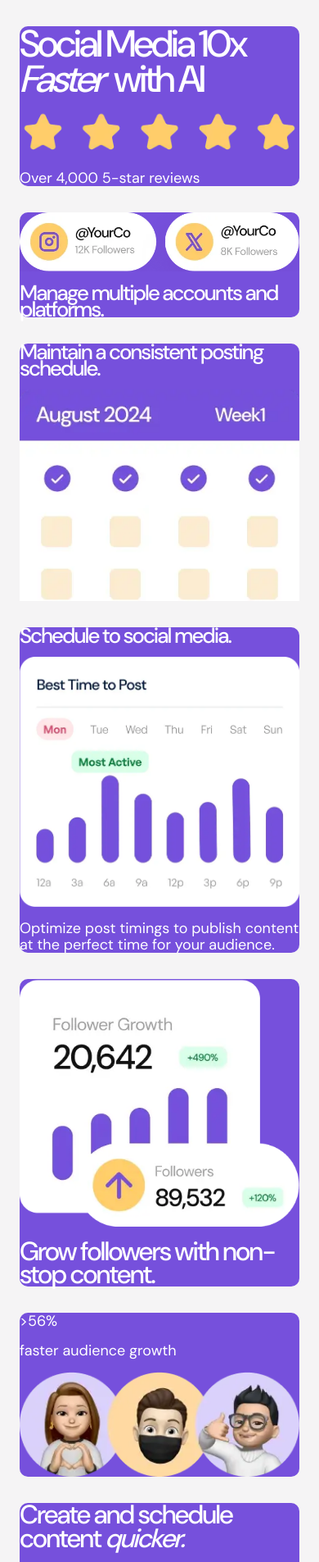
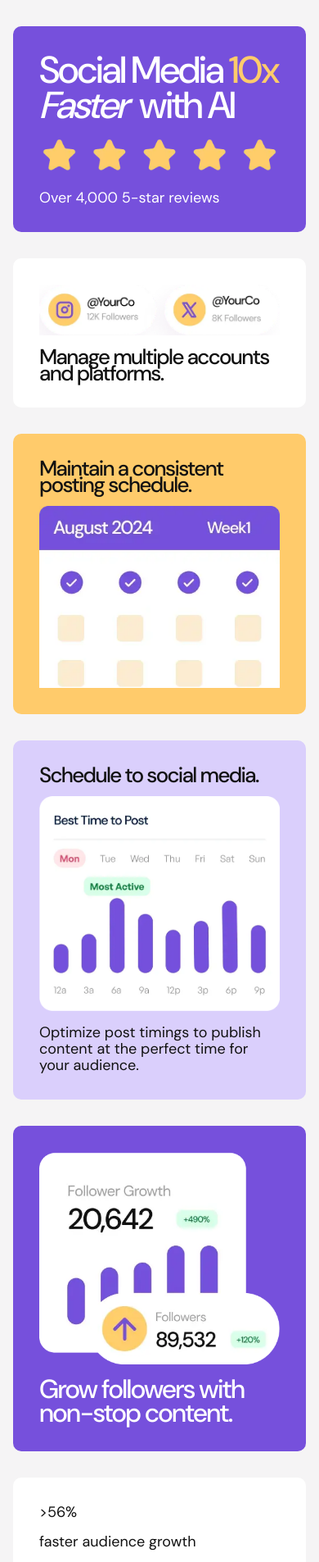
Before and after one commit to Arsalan2078/bento-grid, a React (Vite) app: page / in a window 390 px wide. Shown: the top 1905 px of the page at 82% size. Built offline with nearby package versions, Linux system fonts and the light colour scheme.

Commit message:
BentoCells ready to have unique styles

```diff
--- a/src/App.css
+++ b/src/App.css
@@ -32,8 +32,8 @@
   --lh-111: 111%;
 
   --ls-regular: 0rem;
-  --ls-tight: -0.125rem;
-  --ls-tighter: -0.1875rem;
+  --ls-tight: -0.1rem;
+  --ls-tighter: -0.125rem;
 
   --spc-100: 0.5rem;
   --spc-200: 1rem;
@@ -49,6 +49,10 @@
     --fs-md: 1.75rem;
     --fs-lg: 2.25rem;
     --fs-xl: 3.375rem;
+
+    --ls-regular: 0rem;
+    --ls-tight: -0.125rem;
+    --ls-tighter: -0.125rem;
   }
 }
 @media (min-width: 90rem) {
@@ -56,6 +60,10 @@
     --fs-md: 2rem;
     --fs-lg: 2.5rem;
     --fs-xl: 3.875rem;
+
+    --ls-regular: 0rem;
+    --ls-tight: -0.125rem;
+    --ls-tighter: -0.1875rem;
   }
 }
 
@@ -100,7 +108,3 @@ h3 {
 em {
   font-style: italic;
 }
-
-img {
-  display: block;
-}
--- a/src/App.tsx
+++ b/src/App.tsx
@@ -13,25 +13,26 @@ import BentoCell from "./components/BentoCell";
 function App() {
   return (
     <BentoGrid>
-      <BentoCell>
+      <BentoCell cellName="five-stars" cellColor="purple">
         <h1>
-          Social Media <span>10x</span> <em>Faster</em> with AI
+          Social Media <span className="highlight">10x</span> <em>Faster</em>{" "}
+          with AI
         </h1>
         <img src={imgFiveStars} alt="" />
         <p>Over 4,000 5-star reviews</p>
       </BentoCell>
 
-      <BentoCell>
+      <BentoCell cellName="multiple-platforms" cellColor="white">
         <img src={imgMultiplePlatforms} alt="" />
         <h3>Manage multiple accounts and platforms.</h3>
       </BentoCell>
 
-      <BentoCell>
+      <BentoCell cellName="consistent-schedule" cellColor="yellow">
         <h3>Maintain a consistent posting schedule.</h3>
         <img src={imgConsistentSchedule} alt="" />
       </BentoCell>
 
-      <BentoCell>
+      <BentoCell cellName="schedule-post" cellColor="purple-pale">
         <h3>Schedule to social media.</h3>
         <img src={imgSchedulePosts} alt="" />
         <p>
@@ -40,25 +41,28 @@ function App() {
         </p>
       </BentoCell>
 
-      <BentoCell>
+      <BentoCell cellName="grow-followers" cellColor="purple">
         <img src={imgGrowFollowers} alt="" />
         <h2>Grow followers with non-stop content.</h2>
       </BentoCell>
 
-      <BentoCell>
+      <BentoCell cellName="audience-growth" cellColor="white">
         <div>{`>`}56% </div>
         <p>faster audience growth</p>
         <img src={imgAudienceGrowth} alt="" />
       </BentoCell>
 
-      <BentoCell>
+      <BentoCell cellName="create-post" cellColor="yellow-pale">
         <h2>
-          Create and schedule content <em>quicker.</em>
+          Create and schedule content{" "}
+          <em>
+            <span className="highlight">quicker.</span>
+          </em>
         </h2>
         <img src={imgCreatePost} alt="" />
       </BentoCell>
 
-      <BentoCell>
+      <BentoCell cellName="ai-content" cellColor="yellow">
         <h2>Write your content using AI.</h2>
         <img src={imgAiContent} alt="" />
       </BentoCell>
--- a/src/components/BentoCell.css
+++ b/src/components/BentoCell.css
@@ -1,6 +1,11 @@
 .bento-cell {
   --_bg-color: var(--bg-color);
   --_text-color: var(--text-color);
+  --_highlight-color: var(--_highlight-color, var(--text-color));
+
+  --_padding: var(--padding, var(--spc-200));
+
+  padding: var(--_padding);
 
   background-color: var(--_bg-color);
   color: var(--_text-color);
@@ -10,11 +15,18 @@
   display: flex;
   flex-direction: column;
   gap: var(--spc-200);
+
+  & .highlight {
+    color: var(--_highlight-color);
+  }
 }
+
+/* CELL COLORS */
 
 .bento-cell--purple {
   --_bg-color: var(--clr-purple-500);
   --_text-color: var(--clr-white);
+  --_highlight-color: var(--clr-yellow-500);
 }
 
 .bento-cell--white {
@@ -22,7 +34,7 @@
   --_text-color: var(--clr-black);
 }
 
-.bento-cell-yellow {
+.bento-cell--yellow {
   --_bg-color: var(--clr-yellow-500);
   --_text-color: var(--clr-black);
 }
@@ -35,4 +47,39 @@
 .bento-cell--yellow-pale {
   --_bg-color: var(--clr-yellow-100);
   --_text-color: var(--clr-black);
+  --_highlight-color: var(--clr-purple-500);
 }
+
+/* CELL NAMES */
+
+.bento-cell--five-stars {
+  --_padding: var(--spc-400);
+}
+
+.bento-cell--multiple-platforms {
+  --_padding: var(--spc-400);
+}
+
+.bento-cell--consistent-schedule {
+  --_padding: var(--spc-400);
+}
+
+.bento-cell--schedule-post {
+  --_padding: var(--spc-400);
+}
+
+.bento-cell--grow-followers {
+  --_padding: var(--spc-400);
+}
+
+.bento-cell--audience-growth {
+  --_padding: var(--spc-400);
+}
+
+.bento-cell--create-post {
+  --_padding: var(--spc-400);
+}
+
+.bento-cell--ai-content {
+  --_padding: var(--spc-400);
+}
--- a/src/components/BentoCell.tsx
+++ b/src/components/BentoCell.tsx
@@ -1,8 +1,15 @@
-import { ChildrenProps } from "../libs/types";
+import { BentoCellProps } from "../libs/types";
 import "./BentoCell.css";
 
-function BentoCell({ children }: ChildrenProps) {
-  return <div className={`bento-cell bento-cell--purple`}>{children}</div>;
+function BentoCell({ children, cellName, cellColor }: BentoCellProps) {
+  return (
+    <section
+      id={cellName}
+      className={`bento-cell bento-cell--${cellName} bento-cell--${cellColor}`}
+    >
+      {children}
+    </section>
+  );
 }
 
 export default BentoCell;
--- a/src/components/BentoGrid.css
+++ b/src/components/BentoGrid.css
@@ -1,5 +1,5 @@
 .bento-grid {
-  padding: var(--spc-400) var(--spc-300);
+  padding: var(--spc-400) var(--spc-200);
 
   display: grid;
   grid-template-columns: repeat(1, 1fr);
```
Also changed, not shown: src/libs/types.ts (+3 -4 lines).
